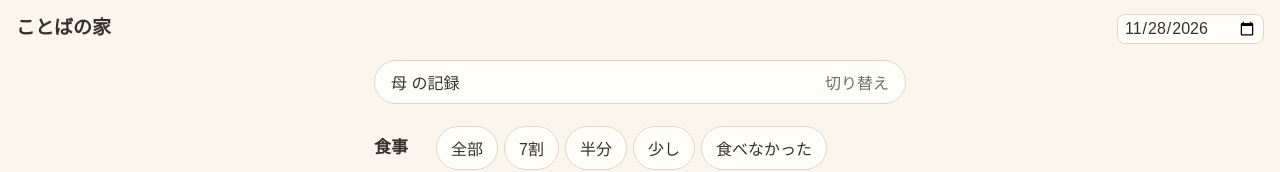
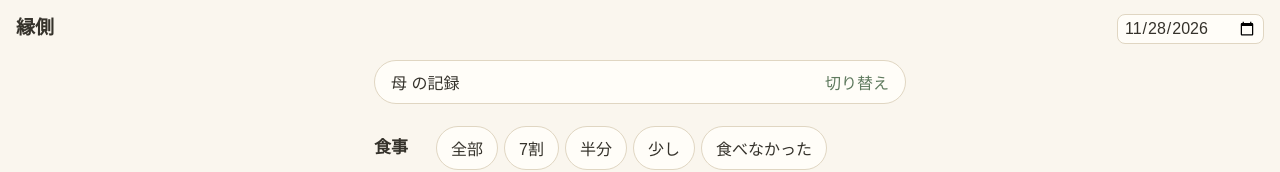
Before and after one commit to k-daisuke-works/machikado-concierge, a plain HTML site: page kotoba-no-ie/index.html in a window 1280 px wide. Shown: the top 172 px of the page. Drawn offline with Linux system fonts and the light colour scheme.

Commit message:
Rename the diary app to 縁側

```diff
--- a/kotoba-no-ie/index.html
+++ b/kotoba-no-ie/index.html
@@ -3,7 +3,7 @@
 <head>
 <meta charset="UTF-8">
 <meta name="viewport" content="width=device-width, initial-scale=1, viewport-fit=cover">
-<title>ことばの家</title>
+<title>縁側</title>
 <style>
 :root{
   --bg:#FAF6EE; --card:#FFFDF8; --ink:#35322B; --sub:#7A7264;
@@ -84,7 +84,7 @@ pre.prompt{white-space:pre-wrap; word-break:break-word; background:var(--card);
 </head>
 <body>
 <header>
-  <h1>ことばの家</h1>
+  <h1>縁側</h1>
   <div class="datebox"><input type="date" id="datePick"></div>
 </header>
 <main>
```
